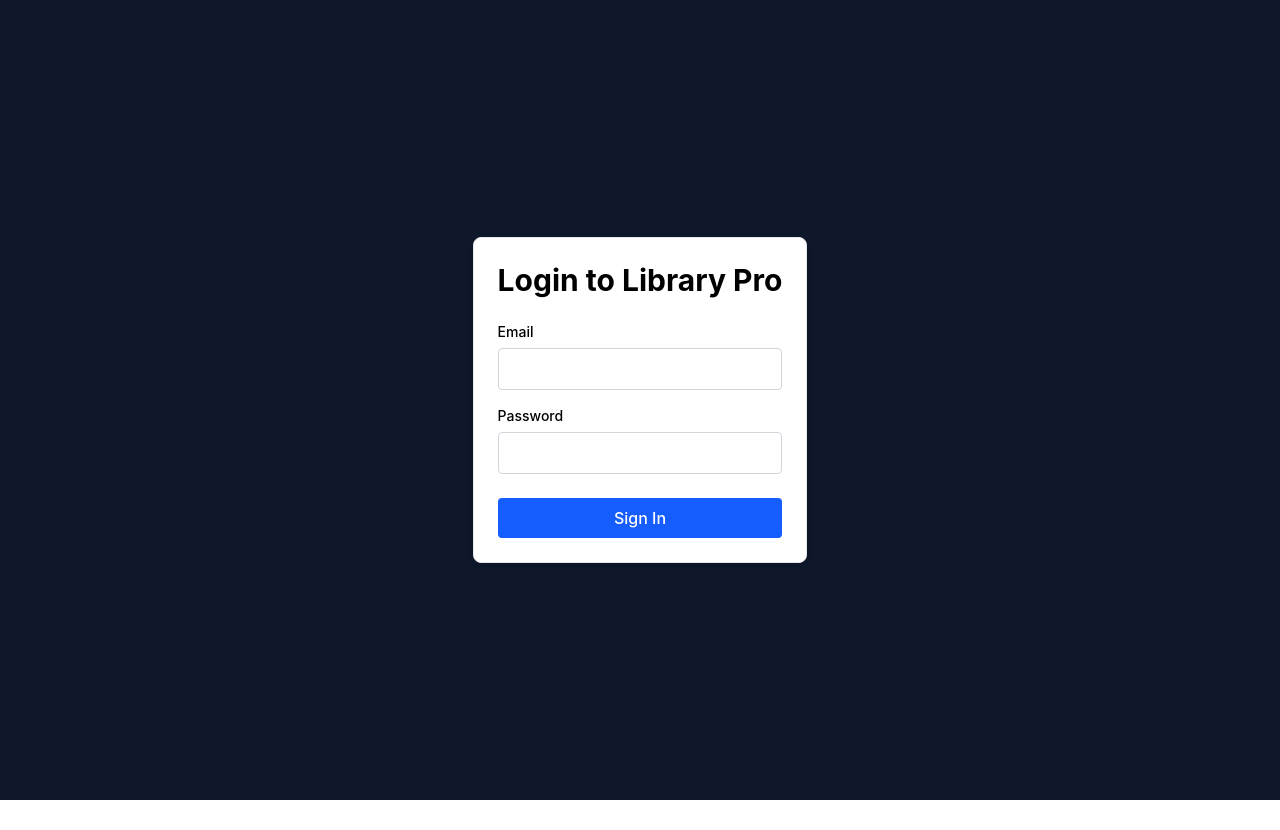
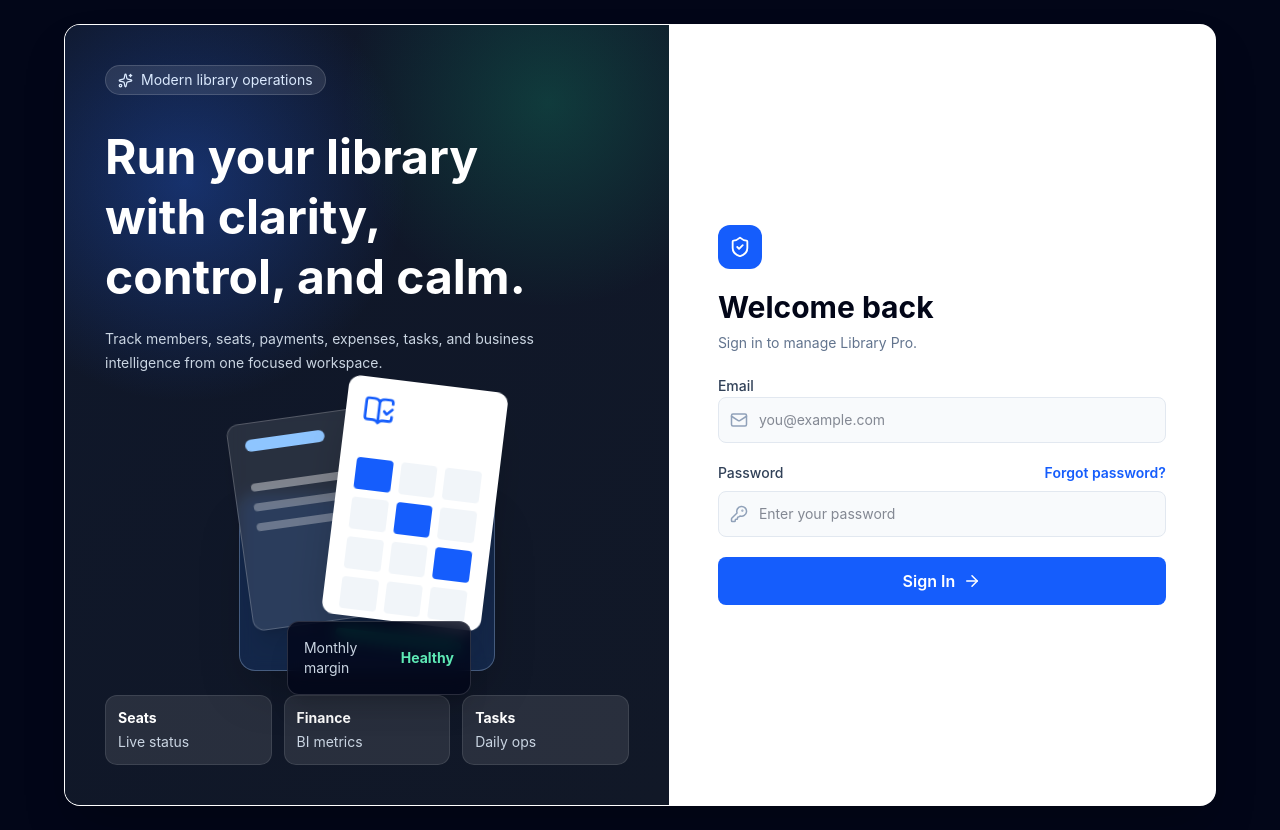
Before and after one commit to deepaksemwal121/library-pro, a React (Vite) app: page /login in a window 1280 px wide. Before the commit the page ends 800 px from the top, so only its background shows below. Built offline with nearby package versions, Linux system fonts and the light colour scheme; no server answers.

Commit message:
improved Login page ui

```diff
--- a/routes/ProtectedRoutes.jsx
+++ b/routes/ProtectedRoutes.jsx
@@ -15,10 +15,10 @@ const ProtectedRoutes = () => {
   if (loading)
     return (
       <div className="grid w-full h-screen  place-items-center ">
-        <div class="flex flex-row gap-2">
-          <div class="w-4 h-4 rounded-full bg-blue-700 animate-bounce"></div>
-          <div class="w-4 h-4 rounded-full bg-blue-700 animate-bounce [animation-delay:-.3s]"></div>
-          <div class="w-4 h-4 rounded-full bg-blue-700 animate-bounce [animation-delay:-.5s]"></div>
+        <div className="flex flex-row gap-2">
+          <div className="w-4 h-4 rounded-full bg-blue-700 animate-bounce"></div>
+          <div className="w-4 h-4 rounded-full bg-blue-700 animate-bounce [animation-delay:-.3s]"></div>
+          <div className="w-4 h-4 rounded-full bg-blue-700 animate-bounce [animation-delay:-.5s]"></div>
         </div>
       </div>
     );
--- a/src/auth/Login.jsx
+++ b/src/auth/Login.jsx
@@ -1,65 +1,193 @@
-import React, { useState } from "react";
+import { useState } from "react";
+import { Label } from "radix-ui";
+import { ArrowRight, BookOpenCheck, KeyRound, Mail, ShieldCheck, Sparkles } from "lucide-react";
+import { useNavigate } from "react-router";
 import supabase from "../../helpers/supabase";
-import { Label } from "radix-ui";
-import { Navigate, useNavigate } from "react-router";
 
 const Login = () => {
   const [email, setEmail] = useState("");
   const [password, setPassword] = useState("");
   const [loading, setLoading] = useState(false);
+  const [resetLoading, setResetLoading] = useState(false);
+  const [message, setMessage] = useState({ tone: "", text: "" });
   const navigate = useNavigate();
 
-  const handleLogin = async (e) => {
-    e.preventDefault();
+  const handleLogin = async (event) => {
+    event.preventDefault();
     setLoading(true);
+    setMessage({ tone: "", text: "" });
+
     const { error } = await supabase.auth.signInWithPassword({ email, password });
+
     if (error) {
-      alert(error.message);
+      setMessage({ tone: "error", text: error.message });
       setLoading(false);
-    } else {
-      // Upon successful login, navigate to dashboard
+      return;
+    }
+
     navigate("/dashboard");
+  };
+
+  const handleForgotPassword = async () => {
+    setMessage({ tone: "", text: "" });
+
+    if (!email) {
+      setMessage({ tone: "error", text: "Enter your email address first, then request a reset link." });
+      return;
     }
+
+    setResetLoading(true);
+    const { error } = await supabase.auth.resetPasswordForEmail(email, {
+      redirectTo: `${window.location.origin}/login`,
+    });
+    setResetLoading(false);
+
+    if (error) {
+      setMessage({ tone: "error", text: error.message });
+      return;
+    }
+
+    setMessage({ tone: "success", text: "Password reset link sent. Please check your email inbox." });
   };
 
   return (
+    <div className="grid min-h-screen w-full place-items-center bg-slate-950 p-4 text-slate-900 sm:p-6">
+      <div className="grid w-full max-w-6xl overflow-hidden rounded-2xl border border-white/10 bg-white shadow-2xl lg:grid-cols-[1.05fr_0.95fr]">
+        <section className="relative hidden min-h-[680px] overflow-hidden bg-slate-900 p-10 text-white lg:block">
+          <div className="absolute inset-0 bg-[radial-gradient(circle_at_20%_20%,rgba(37,99,235,0.35),transparent_28%),radial-gradient(circle_at_80%_10%,rgba(16,185,129,0.22),transparent_24%),linear-gradient(135deg,#0f172a,#111827)]" />
+          <div className="relative z-10 flex h-full flex-col justify-between">
             <div>
-      <form
-        onSubmit={handleLogin}
-        className="flex flex-col gap-4 max-w-sm mx-auto p-6 bg-white rounded-lg shadow-md border border-gray-200"
+              <div className="inline-flex items-center gap-2 rounded-full border border-white/15 bg-white/10 px-3 py-1 text-sm text-blue-100">
+                <Sparkles size={15} />
+                Modern library operations
+              </div>
+              <h1 className="mt-8 max-w-md text-5xl font-bold leading-tight">Run your library with clarity, control, and calm.</h1>
+              <p className="mt-5 max-w-md text-sm leading-6 text-slate-300">
+                Track members, seats, payments, expenses, tasks, and business intelligence from one focused workspace.
+              </p>
+            </div>
+
+            <div className="relative mx-auto h-80 w-80">
+              <div className="absolute inset-x-8 bottom-6 h-44 rounded-2xl border border-blue-200/30 bg-blue-500/15 shadow-2xl backdrop-blur" />
+              <div className="absolute left-8 top-10 h-52 w-36 rotate-[-8deg] rounded-xl border border-white/20 bg-white/10 p-4 shadow-xl backdrop-blur">
+                <div className="h-3 w-20 rounded-full bg-blue-300" />
+                <div className="mt-8 space-y-3">
+                  <div className="h-2 rounded-full bg-white/40" />
+                  <div className="h-2 rounded-full bg-white/30" />
+                  <div className="h-2 w-20 rounded-full bg-white/30" />
+                </div>
+              </div>
+              <div className="absolute right-8 top-2 h-60 w-40 rotate-[7deg] rounded-xl border border-white/20 bg-white p-4 text-slate-900 shadow-2xl">
+                <BookOpenCheck className="text-blue-600" size={32} />
+                <div className="mt-8 grid grid-cols-3 gap-2">
+                  {Array.from({ length: 12 }, (_, index) => (
+                    <div key={index} className={`h-8 rounded ${index % 4 === 0 ? "bg-blue-600" : "bg-slate-100"}`} />
+                  ))}
+                </div>
+                <div className="mt-5 h-2 rounded-full bg-emerald-400" />
+              </div>
+              <div className="absolute bottom-0 left-20 right-14 rounded-xl border border-white/15 bg-slate-950/80 p-4 shadow-xl backdrop-blur">
+                <div className="flex items-center justify-between text-sm">
+                  <span className="text-slate-300">Monthly margin</span>
+                  <span className="font-bold text-emerald-300">Healthy</span>
+                </div>
+              </div>
+            </div>
+
+            <div className="grid grid-cols-3 gap-3 text-sm">
+              <div className="rounded-xl border border-white/10 bg-white/10 p-3">
+                <div className="font-bold">Seats</div>
+                <div className="mt-1 text-slate-300">Live status</div>
+              </div>
+              <div className="rounded-xl border border-white/10 bg-white/10 p-3">
+                <div className="font-bold">Finance</div>
+                <div className="mt-1 text-slate-300">BI metrics</div>
+              </div>
+              <div className="rounded-xl border border-white/10 bg-white/10 p-3">
+                <div className="font-bold">Tasks</div>
+                <div className="mt-1 text-slate-300">Daily ops</div>
+              </div>
+            </div>
+          </div>
+        </section>
+
+        <section className="flex min-h-screen items-center justify-center p-5 sm:p-8 lg:min-h-[680px]">
+          <form onSubmit={handleLogin} className="w-full max-w-md space-y-5">
+            <div>
+              <div className="inline-flex h-11 w-11 items-center justify-center rounded-xl bg-blue-600 text-white">
+                <ShieldCheck size={22} />
+              </div>
+              <h2 className="mt-5 text-3xl font-bold text-slate-950">Welcome back</h2>
+              <p className="mt-2 text-sm text-slate-500">Sign in to manage Library Pro.</p>
+            </div>
+
+            {message.text && (
+              <div
+                className={`border p-3 text-sm ${
+                  message.tone === "error" ? "border-red-200 bg-red-50 text-red-700" : "border-emerald-200 bg-emerald-50 text-emerald-700"
+                }`}
               >
-        <h2 className="text-3xl --base-font font-bold mb-2">Login to Library Pro</h2>
+                {message.text}
+              </div>
+            )}
 
-        <div className="flex flex-col gap-1.5">
-          <Label.Root className="text-sm font-medium" htmlFor="email">
+            <div className="space-y-2">
+              <Label.Root className="text-sm font-medium text-slate-700" htmlFor="email">
                 Email
               </Label.Root>
+              <div className="relative">
+                <Mail className="absolute left-3 top-1/2 -translate-y-1/2 text-slate-400" size={18} />
                 <input
                   id="email"
                   type="email"
-            className="p-2 border rounded border-gray-300 focus:ring-2 focus:ring-blue-500 outline-none"
-            onChange={(e) => setEmail(e.target.value)}
+                  value={email}
+                  className="w-full rounded-lg border border-slate-200 bg-slate-50 py-3 pl-10 pr-3 text-sm outline-none transition focus:border-blue-500 focus:bg-white focus:ring-2 focus:ring-blue-500/20"
+                  onChange={(event) => setEmail(event.target.value)}
+                  placeholder="you@example.com"
                   required
                 />
               </div>
+            </div>
 
-        <div className="flex flex-col gap-1.5">
-          <Label.Root className="text-sm font-medium" htmlFor="password">
+            <div className="space-y-2">
+              <div className="flex items-center justify-between gap-3">
+                <Label.Root className="text-sm font-medium text-slate-700" htmlFor="password">
                   Password
                 </Label.Root>
+                <button
+                  type="button"
+                  onClick={handleForgotPassword}
+                  disabled={resetLoading}
+                  className="text-sm font-semibold text-blue-600 hover:text-blue-700 disabled:cursor-not-allowed disabled:text-blue-300"
+                >
+                  {resetLoading ? "Sending..." : "Forgot password?"}
+                </button>
+              </div>
+              <div className="relative">
+                <KeyRound className="absolute left-3 top-1/2 -translate-y-1/2 text-slate-400" size={18} />
                 <input
                   id="password"
                   type="password"
-            className="p-2 border rounded border-gray-300 focus:ring-2 focus:ring-blue-500 outline-none"
-            onChange={(e) => setPassword(e.target.value)}
+                  value={password}
+                  className="w-full rounded-lg border border-slate-200 bg-slate-50 py-3 pl-10 pr-3 text-sm outline-none transition focus:border-blue-500 focus:bg-white focus:ring-2 focus:ring-blue-500/20"
+                  onChange={(event) => setPassword(event.target.value)}
+                  placeholder="Enter your password"
                   required
                 />
               </div>
+            </div>
 
-        <button type="submit" className="mt-2 bg-blue-600 text-white py-2 rounded font-medium hover:bg-blue-700 transition">
+            <button
+              type="submit"
+              disabled={loading}
+              className="inline-flex w-full items-center justify-center gap-2 rounded-lg bg-blue-600 py-3 font-semibold text-white transition hover:bg-blue-700 disabled:cursor-not-allowed disabled:bg-blue-300"
+            >
               {loading ? "Signing in..." : "Sign In"}
+              {!loading && <ArrowRight size={18} />}
             </button>
           </form>
+        </section>
+      </div>
     </div>
   );
 };
--- a/src/components/layout/MainLayout.jsx
+++ b/src/components/layout/MainLayout.jsx
@@ -3,7 +3,7 @@ import { Outlet } from "react-router";
 
 const MainLayout = () => {
   return (
-    <div className="bg-slate-900 h-screen grid w-screen place-items-center">
+    <div className="min-h-screen bg-slate-950">
       <Outlet /> {/* Renders the current page */}
     </div>
   );
--- a/src/components/ui/SideBar.jsx
+++ b/src/components/ui/SideBar.jsx
@@ -1,7 +1,9 @@
 import { LayoutDashboard, Users, Grid2x2Check, Settings, LogOut, Command } from "lucide-react";
-import { NavLink } from "react-router";
+import { NavLink, useNavigate } from "react-router";
+import supabase from "../../../helpers/supabase";
 
 const Sidebar = () => {
+  const navigate = useNavigate();
   const menuItems = [
     { path: "/dashboard", name: "Dashboard", icon: <LayoutDashboard size={20} /> },
     { path: "/members", name: "Members", icon: <Users size={20} /> },
@@ -9,6 +11,11 @@ const Sidebar = () => {
     { path: "/library-management", name: "Library Management", icon: <Command size={20} /> },
     { path: "/settings", name: "Settings", icon: <Settings size={20} /> },
   ];
+
+  const handleLogout = async () => {
+    await supabase.auth.signOut();
+    navigate("/login", { replace: true });
+  };
 
   return (
     <aside className="flex max-h-[42vh] w-full shrink-0 flex-col overflow-hidden bg-slate-900 p-3 text-white md:h-full md:max-h-none md:w-64 md:p-4">
@@ -29,9 +36,21 @@ const Sidebar = () => {
             {item.name}
           </NavLink>
         ))}
+        <button
+          type="button"
+          onClick={handleLogout}
+          className="flex shrink-0 items-center gap-2 rounded-lg px-3 py-2.5 text-sm text-slate-400 transition-colors hover:bg-slate-800 hover:text-red-400 md:hidden"
+        >
+          <LogOut size={20} />
+          Logout
+        </button>
       </nav>
 
-      <button className="mt-3 hidden shrink-0 items-center gap-3 px-4 py-3 text-slate-400 transition-colors hover:text-red-400 md:flex">
+      <button
+        type="button"
+        onClick={handleLogout}
+        className="mt-3 hidden shrink-0 items-center gap-3 px-4 py-3 text-slate-400 transition-colors hover:text-red-400 md:flex"
+      >
         <LogOut size={20} />
         Logout
       </button>
```
Lines whose indentation alone changed are shown as unchanged.
